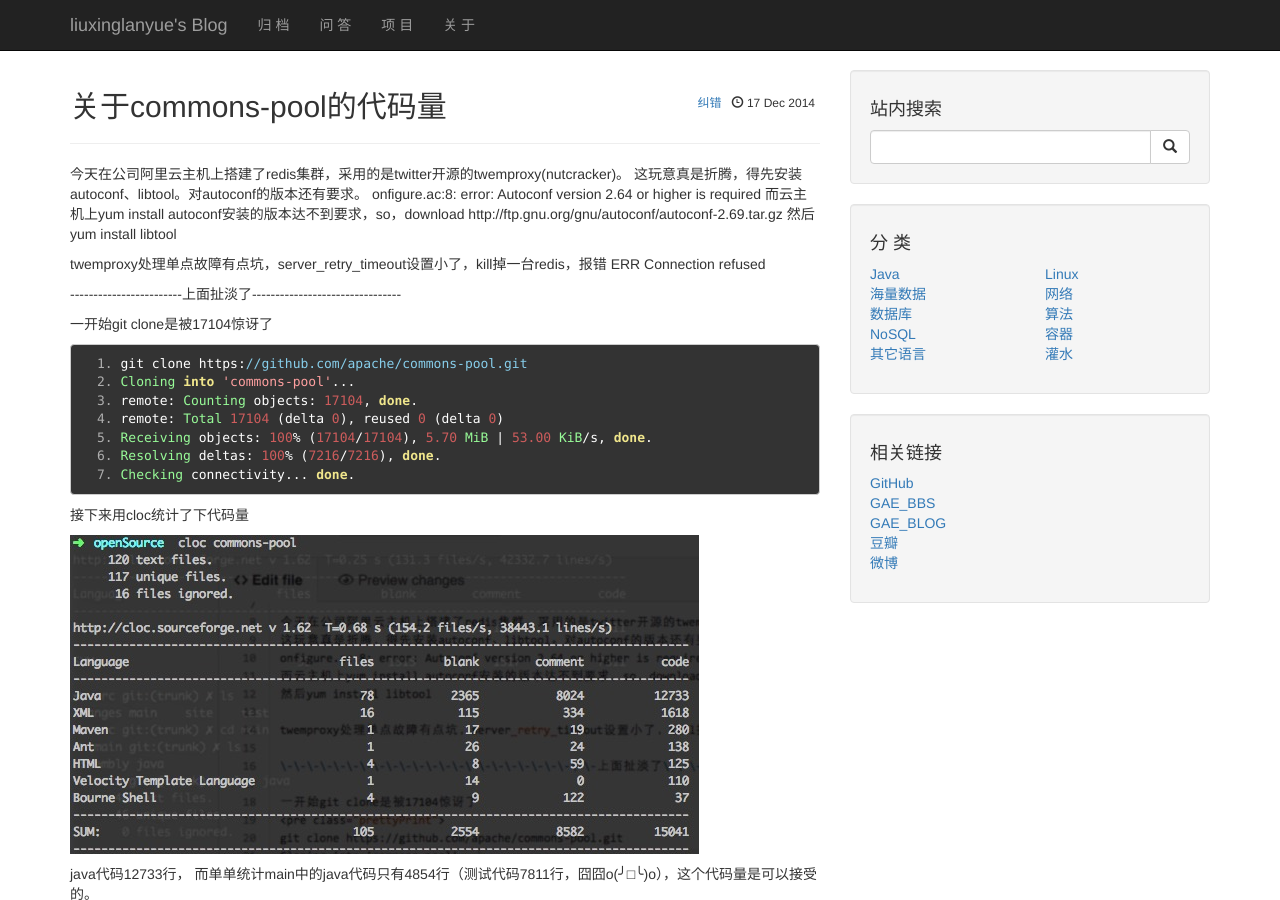
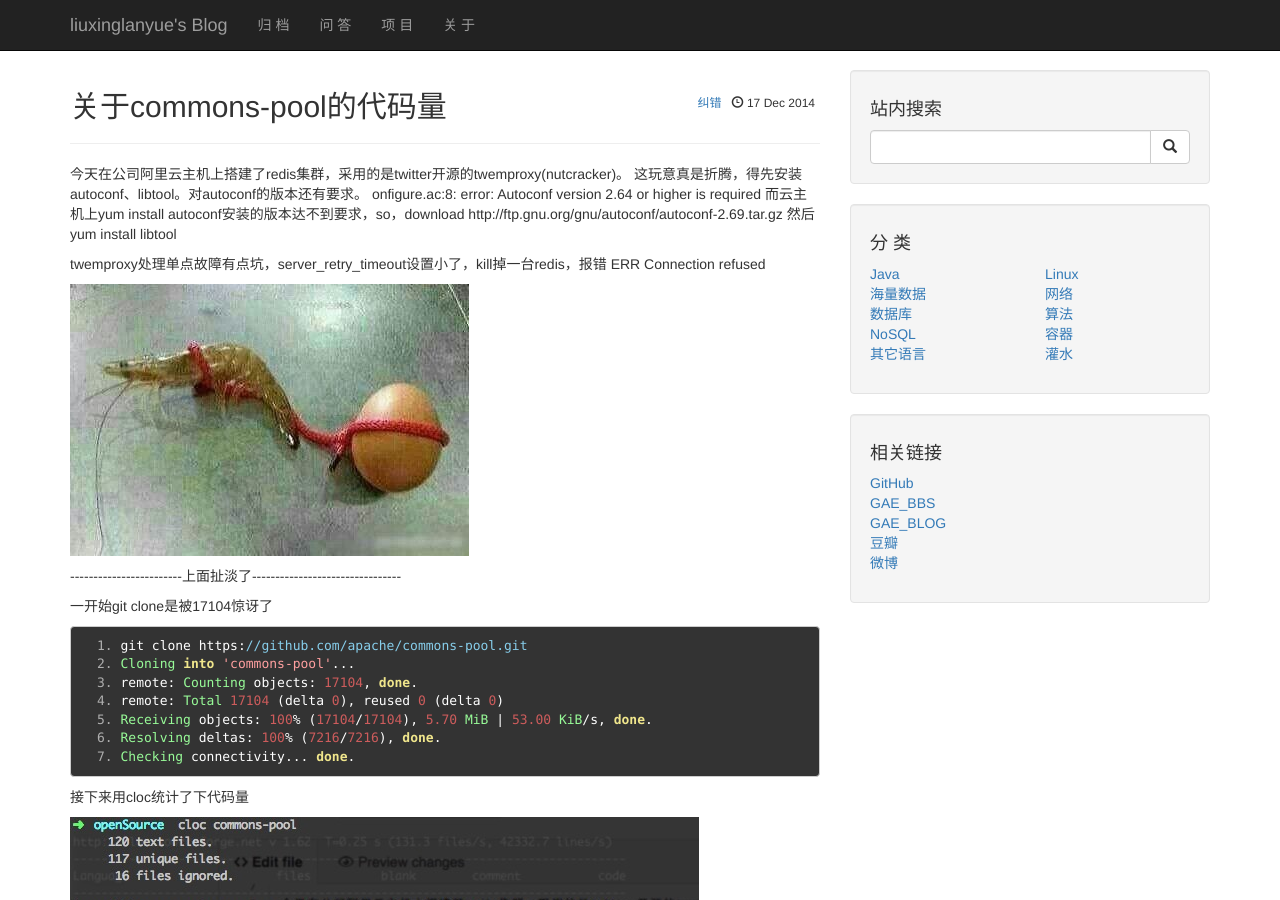
Before and after one commit to liuxinglanyue/blog, a Jekyll site: the page built from _posts/2014-12-17-commons-pool.markdown, in a window 1280 px wide and 900 px high. Built offline with Jekyll 4.4.1, drawn with Linux system fonts in a browser that asks for light colours; nearby versions of some CDN libraries; Markdown is read by kramdown in place of the engine named in the settings; comment, search, counter and statistics services are not loaded.

Commit message:
Update 2014-12-17-commons-pool.markdown

```diff
--- a/_posts/2014-12-17-commons-pool.markdown
+++ b/_posts/2014-12-17-commons-pool.markdown
@@ -12,6 +12,8 @@
 然后yum install libtool
 
 twemproxy处理单点故障有点坑，server_retry_timeout设置小了，kill掉一台redis，报错 ERR Connection refused
+
+![hello](/img/commons-pool-2.jpg)
 
 \-\-\-\-\-\-\-\-\-\-\-\-\-\-\-\-\-\-\-\-\-\-\-\-上面扯淡了\-\-\-\-\-\-\-\-\-\-\-\-\-\-\-\-\-\-\-\-\-\-\-\-\-\-\-\-\-\-\-\-
 
```
